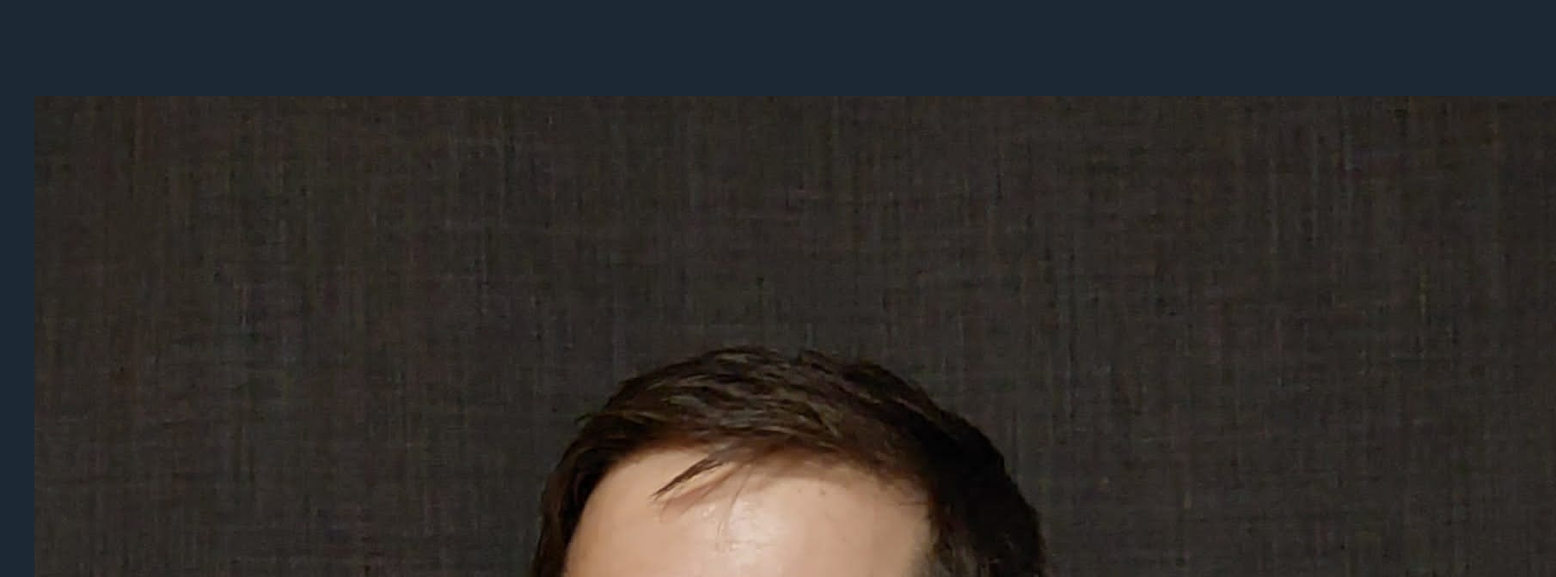
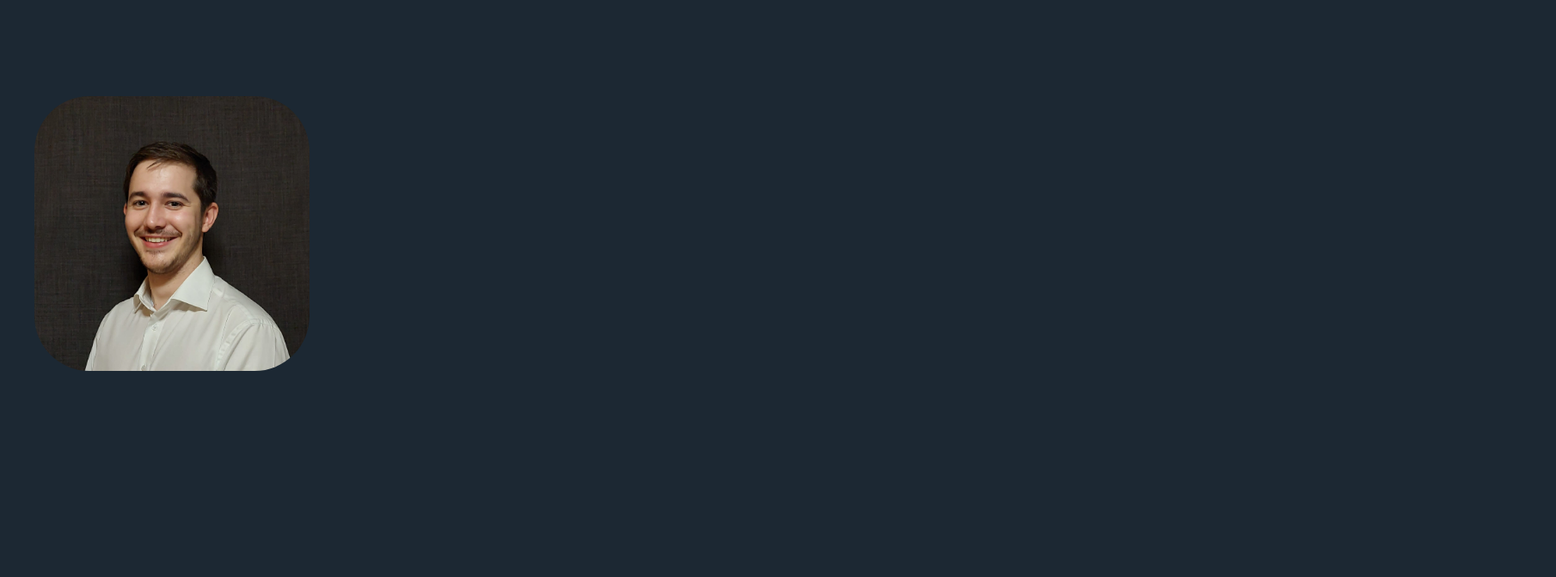
Before and after one commit to LoisonYo/portfolio, an Angular app: page / in a window 1280 px wide. Shown: the top 672 px of the page at 86% size, 1810 px wide, since content can reach past the window. Built offline with nearby package versions, Linux system fonts and the light colour scheme.

Commit message:
feat: add profile picture

```diff
--- a/src/app/about-me/profile-picture/profile-picture.component.scss
+++ b/src/app/about-me/profile-picture/profile-picture.component.scss
@@ -0,0 +1,4 @@
+img {
+    border-radius: 20%;
+    width: 20rem;
+}
```
